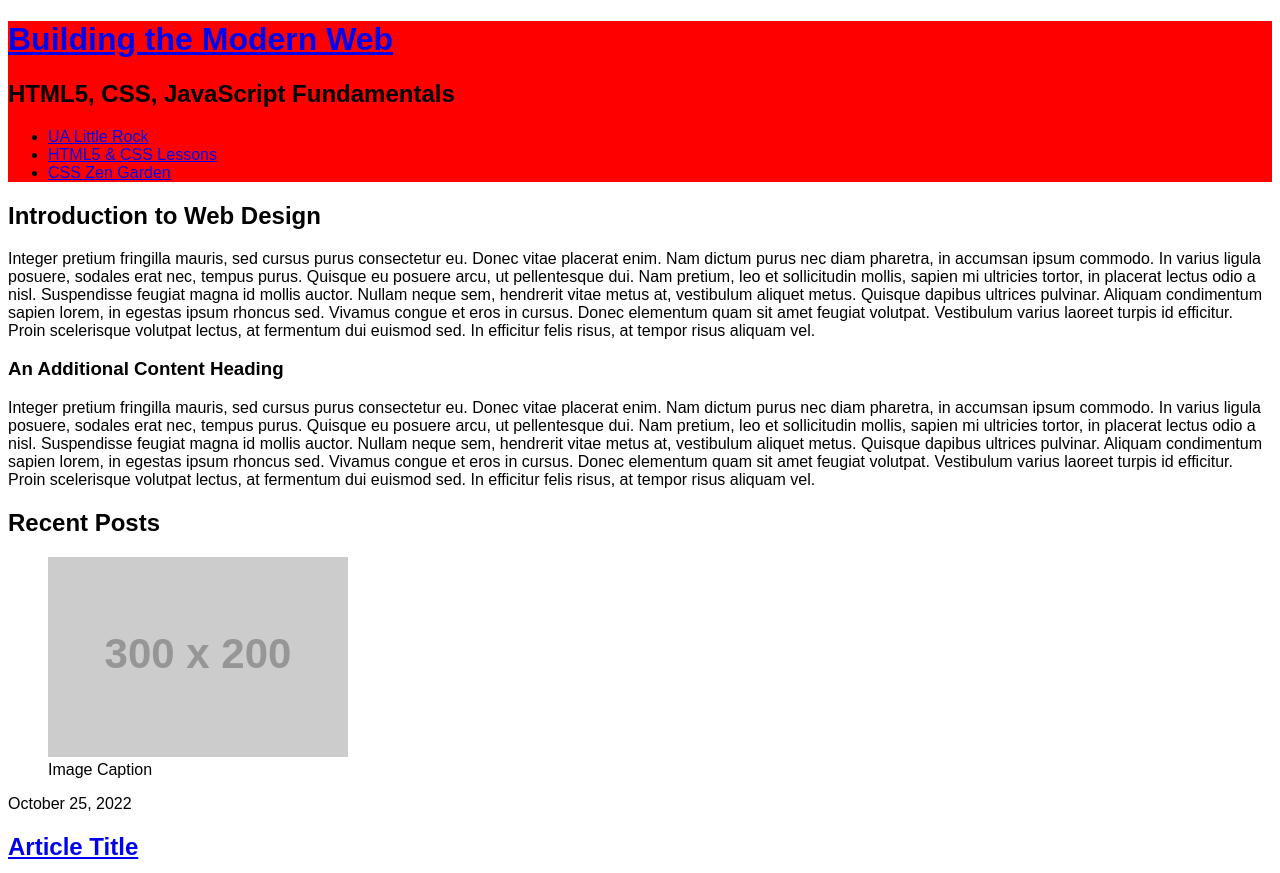
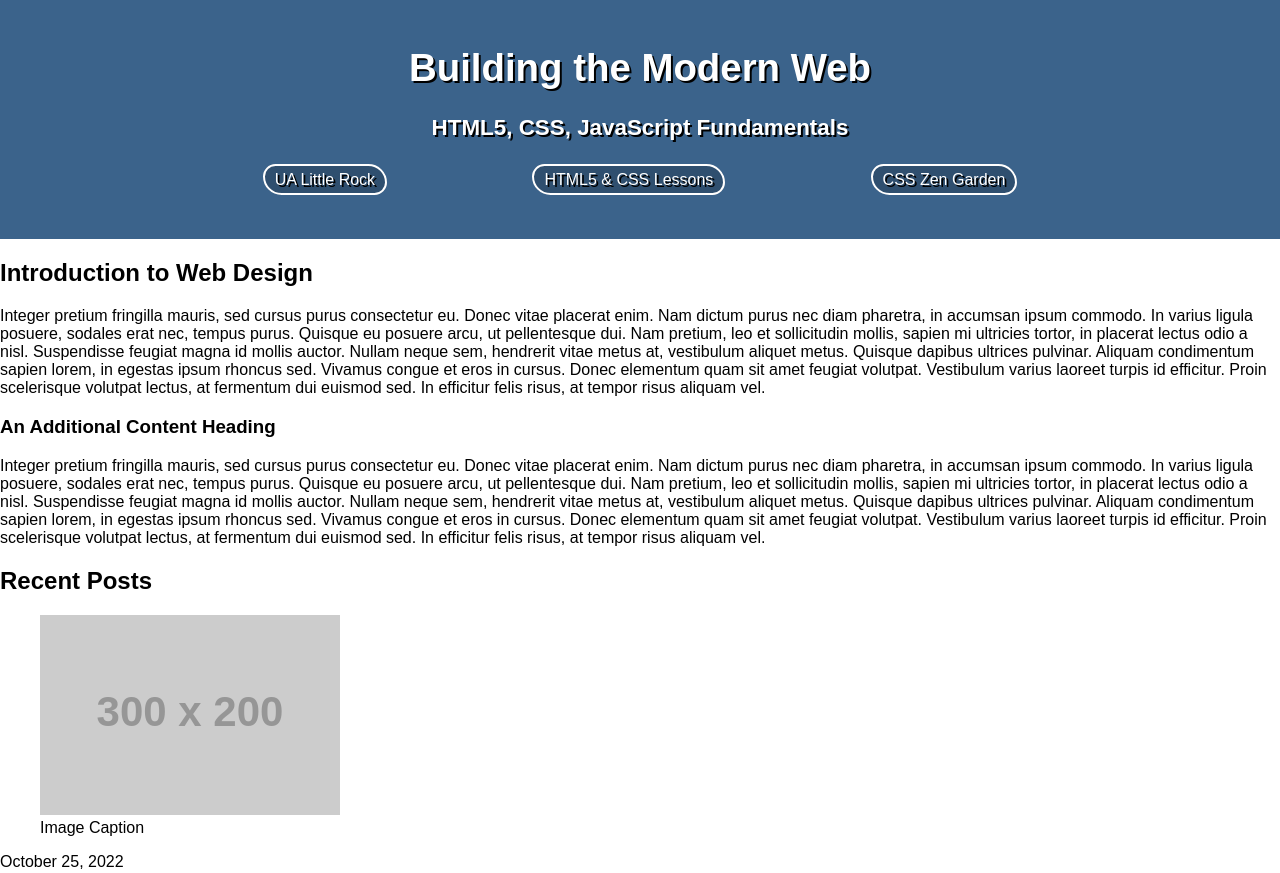
Before and after one commit to BGray3/ifsc-1310, a plain HTML site: page css-demo/index.html in a window 1280 px wide. Shown: the top 873 px of the page. Drawn offline with Linux system fonts and the light colour scheme; placeholder pictures from the web are drawn by us.

Commit message:
21 Feb CSS-Demo

```diff
--- a/css-demo/assets/css/style.css
+++ b/css-demo/assets/css/style.css
@@ -9,13 +9,77 @@ html {
   *:after {
     box-sizing: inherit;
   }
+
   /* ----------- Global Styles ----------*/
-body
+
+  body
 {
     font-family: "Gabarito", sans-serif;
+    margin:0;
 }
 
 header.primary
 {
-background:red;
+  background-color: #3b638b;
+color:#ffffff;
+text-align:center;
+text-shadow:2px 2px #000000;
+/*long form*/
+padding-top: 40px;
+padding-right: 40px;
+padding-bottom: 40px;
+padding-left: 40px;
+/*Single value short hand*/
+padding:40px;
+ /* T,R,B,L */
+padding: 20px 40px 20px 40px;
+/* Two Value Top/Bottom / L/R */
+padding: 20px 40px;
 }
+
+header.primary h1
+{
+font-size: 2.4rem;
+}
+header.primary h1 a
+{
+  color:#ffffff;
+  text-decoration: none;
+}
+header.primary h2
+{
+margin:0;
+font-size: 1.4rem;
+}
+header.primary nav
+{
+  max-width:900px;
+  margin: 20px auto;
+}
+
+header.primary ul
+{
+  padding:10px 0;
+  display:flex;
+  flex-direction:row;
+  justify-content: space-around;
+}
+
+header.primary ul li
+{
+  list-style-type:none;
+}
+header.primary nav a
+{
+  color:#ffffff;
+  text-decoration: none;
+  background-color: rgba(0,0,0,.2);
+  padding: 5px 10px;
+  border-radius: 20px 30px;
+  border: 2px solid #ffffff;
+  transition:0.4s;
+}
+header.primary nav a:hover
+{
+background-color: rgba(0,0,0,1.0);
+}
```
